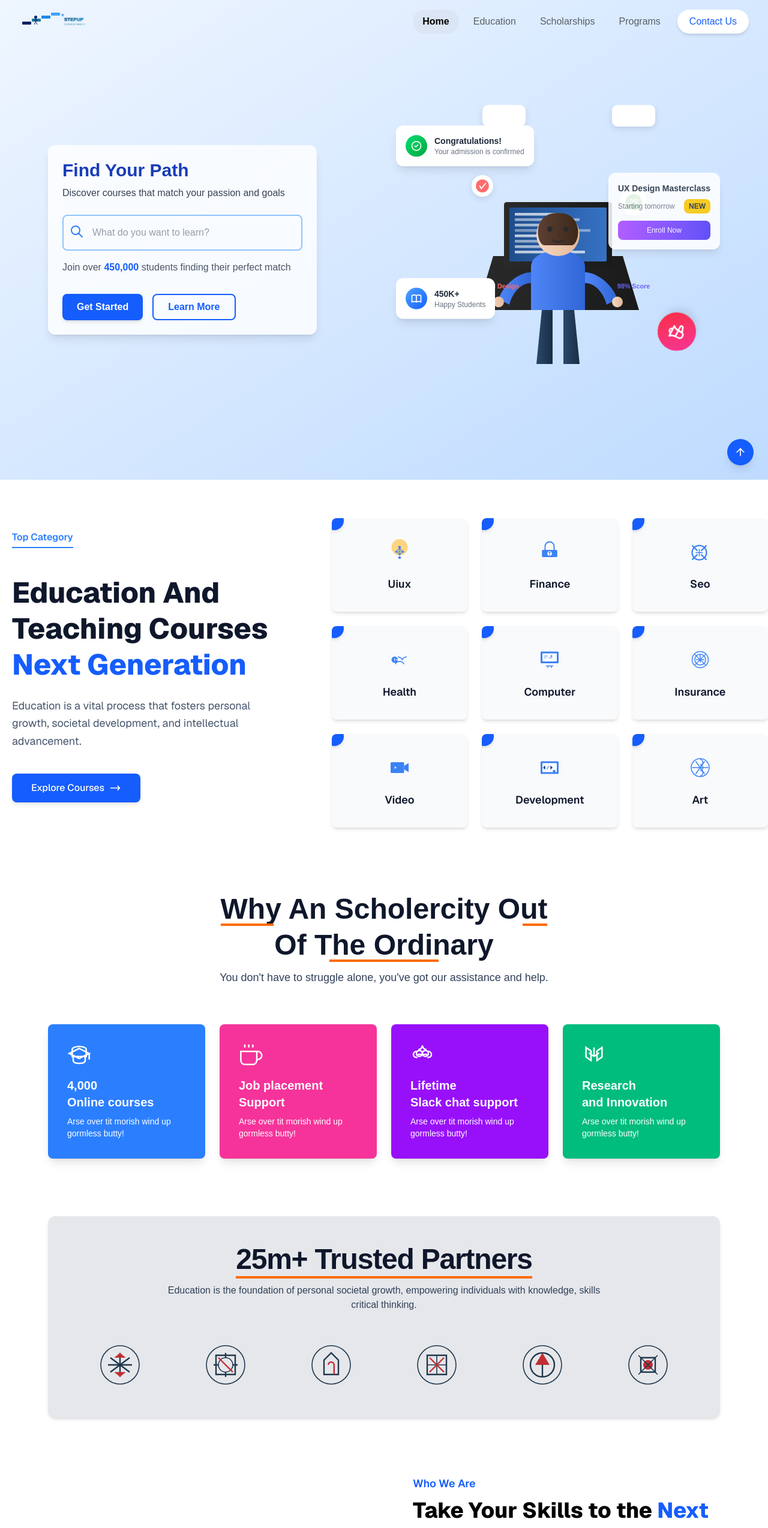
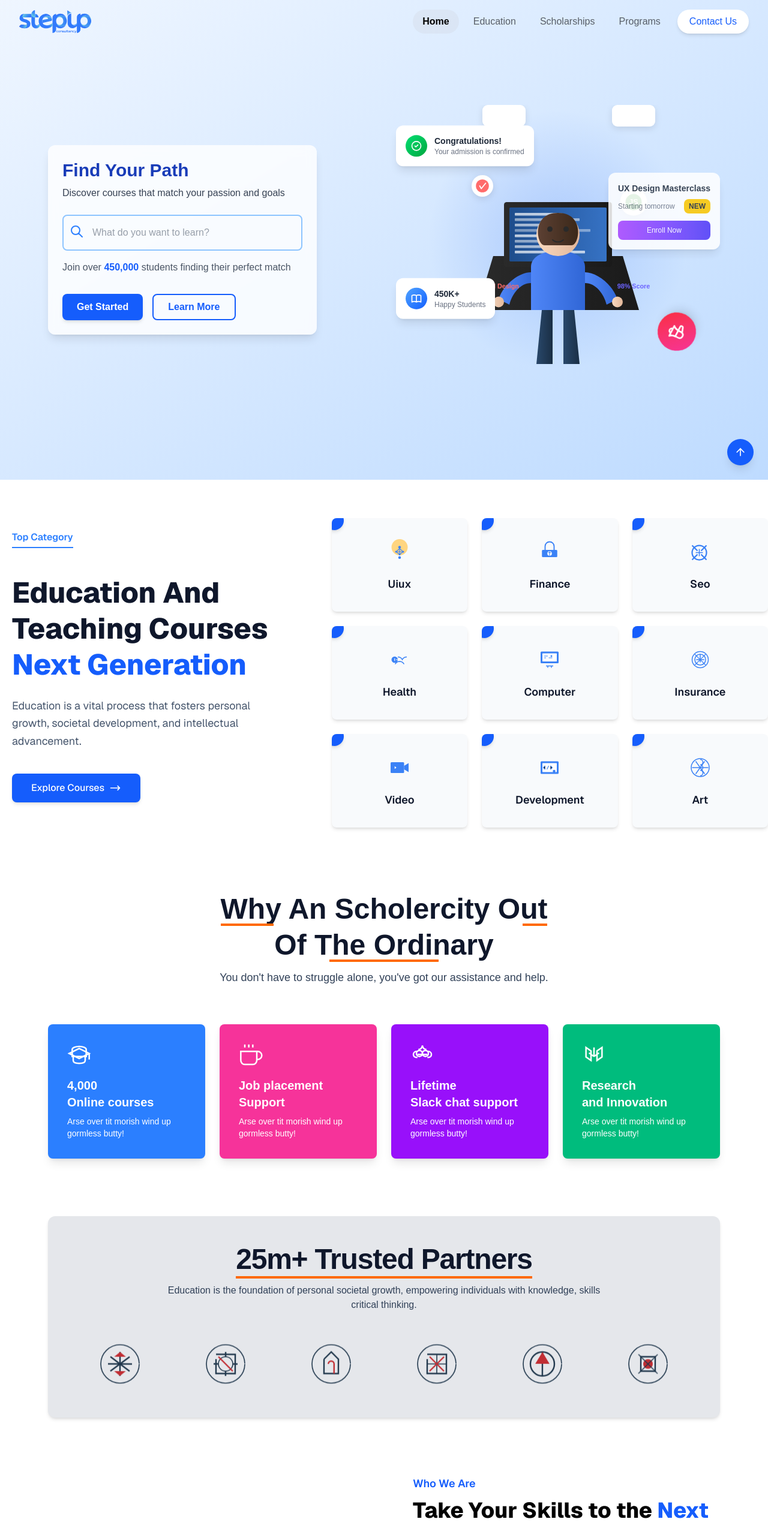
Before and after one commit to utkarshupdy/stepup_consultancy_ecom, a Next.js app: page / in a window 1280 px wide. Shown: the top 2548 px of the page at 60% size. Built offline with nearby package versions, Linux system fonts and the light colour scheme.

Commit message:
logo updated

```diff
--- a/src/components/main.js
+++ b/src/components/main.js
@@ -54,55 +54,23 @@ const Navbar = () => {
         <div className="flex justify-between items-center">
           {/* Logo */}
           <div className="flex-shrink-0">
-            <Link href="/" className="flex items-center group">
-              {/* Enhanced StepUp Consultancy Logo SVG */}
-              <div className={`relative transition-transform duration-500 transform group-hover:scale-110 ${
-                scrolled ? '' : 'hover:drop-shadow-[0_0_8px_rgba(255,255,255,0.8)]'
-              }`}>
-                <svg xmlns="http://www.w3.org/2000/svg" viewBox="0 0 240 80" width="120" height="40">
-                  {/* Modern Gradient Background */}
-                  <defs>
-                    <linearGradient id="logoGradient" x1="0%" y1="0%" x2="100%" y2="100%">
-                      <stop offset="0%" stopColor="#0A2463" />
-                      <stop offset="50%" stopColor="#247BA0" />
-                      <stop offset="100%" stopColor="#1E88E5" />
-                    </linearGradient>
-                    <filter id="glow" x="-20%" y="-20%" width="140%" height="140%">
-                      <feGaussianBlur stdDeviation="2" result="blur" />
-                      <feComposite in="SourceGraphic" in2="blur" operator="over" />
-                    </filter>
-                  </defs>
+  <Link href="/" className="flex items-center group">
+    {/* Logo from public/blue.svg */}
+    <div
+      className={`relative transition-transform duration-500 transform group-hover:scale-110 ${
+        scrolled ? "" : "hover:drop-shadow-[0_0_8px_rgba(255,255,255,0.8)]"
+      }`}
+    >
+      <img
+        src="/blue.svg"
+        alt="StepUp Consultancy Logo"
+        width={120}
+        height={40}
+      />
+    </div>
+  </Link>
+</div>
 
-                  {/* Main Logo Group */}
-                  <g>
-                    {/* Stepped Arrow Elements */}
-                    <g transform="translate(10, 40)">
-                      <rect x="0" y="0" width="30" height="10" rx="2" fill="#0A2463" />
-                      <rect x="32" y="-10" width="30" height="10" rx="2" fill="#247BA0" />
-                      <rect x="64" y="-20" width="30" height="10" rx="2" fill="#1E88E5" />
-                      <rect x="96" y="-30" width="30" height="10" rx="2" fill="#42A5F5" />
-
-                      {/* Dynamic Arrow */}
-                      <path d="M130,-25 L140,-25 L135,-15 Z" fill="#42A5F5" />
-                    </g>
-
-                    {/* Animated Figure */}
-                    <g transform="translate(55, 25)">
-                      <circle cx="0" cy="0" r="5" fill="#0A2463" />
-                      <path d="M0,5 L0,15 M-7,10 L7,10 M0,15 L-5,25 M0,15 L5,25"
-                        stroke="#0A2463" strokeWidth="2" fill="none" />
-                    </g>
-
-                    {/* Text Elements */}
-                    <g transform="translate(150, 37)">
-                      <text x="0" y="0" fontFamily="Arial, sans-serif" fontSize="16" fontWeight="bold" fill="url(#logoGradient)" filter="url(#glow)">STEPUP</text>
-                      <text x="0" y="14" fontFamily="Arial, sans-serif" fontSize="8" letterSpacing="1" fill="#247BA0">CONSULTANCY</text>
-                    </g>
-                  </g>
-                </svg>
-              </div>
-            </Link>
-          </div>
 
           {/* Desktop Navigation - Enhanced with GRAY colors instead of white */}
           <div className="hidden md:flex md:items-center md:space-x-1">
--- a/src/components/s3.js
+++ b/src/components/s3.js
@@ -1,6 +1,6 @@
 // pages/index.js
 "use client"
-import { useState } from 'react';
+import { useState, useEffect } from 'react';
 import Head from 'next/head';
 
 export default function ScholarshipPage() {
@@ -62,47 +62,67 @@ export default function ScholarshipPage() {
     }
   ];
 
-  // University logos
+  // University logos with animation attributes
   const universityLogos = [
-    <svg key="uni1" xmlns="http://www.w3.org/2000/svg" viewBox="0 0 100 100" className="w-16 h-16 md:w-20 md:h-20">
-      <circle cx="50" cy="50" r="40" fill="none" stroke="#20374c" strokeWidth="2" />
-      <path d="M30 65l40-30M30 35l40 30" stroke="#20374c" strokeWidth="3" />
-      <path d="M50 25v50" stroke="#20374c" strokeWidth="3" />
-      <path d="M25 50h50" stroke="#20374c" strokeWidth="3" />
-      <path d="M38 35l12-10 12 10" fill="#c12e34" />
-      <path d="M38 65l12 10 12-10" fill="#c12e34" />
+    <svg key="uni1" xmlns="http://www.w3.org/2000/svg" viewBox="0 0 100 100" className="w-16 h-16 md:w-20 md:h-20 logo-animation">
+      <circle cx="50" cy="50" r="40" fill="none" stroke="#20374c" strokeWidth="2" className="animate-stroke" />
+      <path d="M30 65l40-30M30 35l40 30" stroke="#20374c" strokeWidth="3" className="animate-path-draw" />
+      <path d="M50 25v50" stroke="#20374c" strokeWidth="3" className="animate-path-draw" />
+      <path d="M25 50h50" stroke="#20374c" strokeWidth="3" className="animate-path-draw" />
+      <path d="M38 35l12-10 12 10" fill="#c12e34" className="animate-fill" />
+      <path d="M38 65l12 10 12-10" fill="#c12e34" className="animate-fill" />
     </svg>,
-    <svg key="uni2" xmlns="http://www.w3.org/2000/svg" viewBox="0 0 100 100" className="w-16 h-16 md:w-20 md:h-20">
-      <circle cx="50" cy="50" r="40" fill="none" stroke="#20374c" strokeWidth="2" />
-      <path d="M30 30h40v40H30z" fill="none" stroke="#20374c" strokeWidth="3" />
-      <circle cx="50" cy="50" r="15" fill="none" stroke="#20374c" strokeWidth="2" />
-      <path d="M50 25v10M50 65v10M25 50h10M65 50h10" stroke="#20374c" strokeWidth="3" />
-      <path d="M35 35l30 30" stroke="#c12e34" strokeWidth="3" />
+    <svg key="uni2" xmlns="http://www.w3.org/2000/svg" viewBox="0 0 100 100" className="w-16 h-16 md:w-20 md:h-20 logo-animation">
+      <circle cx="50" cy="50" r="40" fill="none" stroke="#20374c" strokeWidth="2" className="animate-stroke" />
+      <path d="M30 30h40v40H30z" fill="none" stroke="#20374c" strokeWidth="3" className="animate-path-draw" />
+      <circle cx="50" cy="50" r="15" fill="none" stroke="#20374c" strokeWidth="2" className="animate-stroke" />
+      <path d="M50 25v10M50 65v10M25 50h10M65 50h10" stroke="#20374c" strokeWidth="3" className="animate-path-draw" />
+      <path d="M35 35l30 30" stroke="#c12e34" strokeWidth="3" className="animate-path-draw-accent" />
     </svg>,
-    <svg key="uni3" xmlns="http://www.w3.org/2000/svg" viewBox="0 0 100 100" className="w-16 h-16 md:w-20 md:h-20">
-      <circle cx="50" cy="50" r="40" fill="none" stroke="#20374c" strokeWidth="2" />
-      <path d="M35 40l15-15 15 15v30H35V40z" fill="none" stroke="#20374c" strokeWidth="3" />
-      <path d="M44 50a6 6 0 0112 0v20" stroke="#c12e34" strokeWidth="3" fill="none" />
+    <svg key="uni3" xmlns="http://www.w3.org/2000/svg" viewBox="0 0 100 100" className="w-16 h-16 md:w-20 md:h-20 logo-animation">
+      <circle cx="50" cy="50" r="40" fill="none" stroke="#20374c" strokeWidth="2" className="animate-stroke" />
+      <path d="M35 40l15-15 15 15v30H35V40z" fill="none" stroke="#20374c" strokeWidth="3" className="animate-path-draw" />
+      <path d="M44 50a6 6 0 0112 0v20" stroke="#c12e34" strokeWidth="3" fill="none" className="animate-path-draw-accent" />
     </svg>,
-    <svg key="uni4" xmlns="http://www.w3.org/2000/svg" viewBox="0 0 100 100" className="w-16 h-16 md:w-20 md:h-20">
-      <circle cx="50" cy="50" r="40" fill="none" stroke="#20374c" strokeWidth="2" />
-      <path d="M30 30h40v40H30z" fill="none" stroke="#20374c" strokeWidth="3" />
-      <path d="M30 50h40M50 30v40" stroke="#20374c" strokeWidth="2" />
-      <path d="M35 35l30 30M35 65l30-30" stroke="#c12e34" strokeWidth="3" />
+    <svg key="uni4" xmlns="http://www.w3.org/2000/svg" viewBox="0 0 100 100" className="w-16 h-16 md:w-20 md:h-20 logo-animation">
+      <circle cx="50" cy="50" r="40" fill="none" stroke="#20374c" strokeWidth="2" className="animate-stroke" />
+      <path d="M30 30h40v40H30z" fill="none" stroke="#20374c" strokeWidth="3" className="animate-path-draw" />
+      <path d="M30 50h40M50 30v40" stroke="#20374c" strokeWidth="2" className="animate-path-draw" />
+      <path d="M35 35l30 30M35 65l30-30" stroke="#c12e34" strokeWidth="3" className="animate-path-draw-accent" />
     </svg>,
-    <svg key="uni5" xmlns="http://www.w3.org/2000/svg" viewBox="0 0 100 100" className="w-16 h-16 md:w-20 md:h-20">
-      <circle cx="50" cy="50" r="40" fill="none" stroke="#20374c" strokeWidth="2" />
-      <circle cx="50" cy="50" r="25" fill="none" stroke="#20374c" strokeWidth="3" />
-      <path d="M50 25v50" stroke="#20374c" strokeWidth="3" />
-      <path d="M50 25l-15 25h30L50 25z" fill="#c12e34" />
+    <svg key="uni5" xmlns="http://www.w3.org/2000/svg" viewBox="0 0 100 100" className="w-16 h-16 md:w-20 md:h-20 logo-animation">
+      <circle cx="50" cy="50" r="40" fill="none" stroke="#20374c" strokeWidth="2" className="animate-stroke" />
+      <circle cx="50" cy="50" r="25" fill="none" stroke="#20374c" strokeWidth="3" className="animate-stroke" />
+      <path d="M50 25v50" stroke="#20374c" strokeWidth="3" className="animate-path-draw" />
+      <path d="M50 25l-15 25h30L50 25z" fill="#c12e34" className="animate-fill" />
     </svg>,
-    <svg key="uni6" xmlns="http://www.w3.org/2000/svg" viewBox="0 0 100 100" className="w-16 h-16 md:w-20 md:h-20">
-      <circle cx="50" cy="50" r="40" fill="none" stroke="#20374c" strokeWidth="2" />
-      <path d="M35 35h30v30H35z" fill="none" stroke="#20374c" strokeWidth="3" />
-      <circle cx="50" cy="50" r="10" fill="#c12e34" />
-      <path d="M30 30l40 40M30 70l40-40" stroke="#20374c" strokeWidth="2" />
+    <svg key="uni6" xmlns="http://www.w3.org/2000/svg" viewBox="0 0 100 100" className="w-16 h-16 md:w-20 md:h-20 logo-animation">
+      <circle cx="50" cy="50" r="40" fill="none" stroke="#20374c" strokeWidth="2" className="animate-stroke" />
+      <path d="M35 35h30v30H35z" fill="none" stroke="#20374c" strokeWidth="3" className="animate-path-draw" />
+      <circle cx="50" cy="50" r="10" fill="#c12e34" className="animate-fill" />
+      <path d="M30 30l40 40M30 70l40-40" stroke="#20374c" strokeWidth="2" className="animate-path-draw" />
     </svg>
   ];
+
+  // Animation visibility control
+  const [isVisible, setIsVisible] = useState(false);
+
+  useEffect(() => {
+    const handleScroll = () => {
+      const partnersSection = document.getElementById('partners-section');
+      if (partnersSection) {
+        const rect = partnersSection.getBoundingClientRect();
+        const isInView = rect.top < window.innerHeight * 0.75;
+        setIsVisible(isInView);
+      }
+    };
+
+    window.addEventListener('scroll', handleScroll);
+    // Initial check
+    setTimeout(handleScroll, 100);
+
+    return () => window.removeEventListener('scroll', handleScroll);
+  }, []);
 
   // Feature card component with hover effect
   function FeatureCard({ data }) {
@@ -130,6 +150,102 @@ export default function ScholarshipPage() {
         <meta name="description" content="Scholarship program details" />
         <link rel="icon" href="/favicon.ico" />
       </Head>
+
+      <style jsx global>{`
+        /* Animation keyframes */
+        @keyframes float {
+          0% { transform: translateY(0px) rotate(0deg); }
+          50% { transform: translateY(-10px) rotate(2deg); }
+          100% { transform: translateY(0px) rotate(0deg); }
+        }
+
+        @keyframes pulse {
+          0% { transform: scale(1); }
+          50% { transform: scale(1.05); }
+          100% { transform: scale(1); }
+        }
+
+        @keyframes strokeDraw {
+          to { stroke-dashoffset: 0; }
+        }
+
+        @keyframes fillIn {
+          from { opacity: 0; }
+          to { opacity: 1; }
+        }
+
+        @keyframes rotate {
+          from { transform: rotate(0deg); }
+          to { transform: rotate(360deg); }
+        }
+
+        /* Apply animations to elements */
+        .logo-animation {
+          animation: float 6s ease-in-out infinite;
+          transition: all 0.3s ease;
+        }
+
+        .logo-animation:hover {
+          transform: scale(1.1);
+        }
+
+        .animate-stroke {
+          stroke-dasharray: 250;
+          stroke-dashoffset: 250;
+          animation: strokeDraw 2s forwards;
+          animation-delay: calc(var(--index, 0) * 0.2s);
+        }
+
+        .animate-path-draw {
+          stroke-dasharray: 150;
+          stroke-dashoffset: 150;
+          animation: strokeDraw 1.5s forwards;
+          animation-delay: calc(var(--index, 0) * 0.2s + 0.5s);
+        }
+
+        .animate-path-draw-accent {
+          stroke-dasharray: 150;
+          stroke-dashoffset: 150;
+          animation: strokeDraw 1.5s forwards;
+          animation-delay: calc(var(--index, 0) * 0.2s + 1s);
+        }
+
+        .animate-fill {
+          opacity: 0;
+          animation: fillIn 1s forwards;
+          animation-delay: calc(var(--index, 0) * 0.2s + 1.5s);
+        }
+
+        .partners-visible .logo-animation:nth-child(1) {
+          animation-delay: 0.1s;
+          --index: 1;
+        }
+
+        .partners-visible .logo-animation:nth-child(2) {
+          animation-delay: 0.2s;
+          --index: 2;
+        }
+
+        .partners-visible .logo-animation:nth-child(3) {
+          animation-delay: 0.3s;
+          --index: 3;
+        }
+
+        .partners-visible .logo-animation:nth-child(4) {
+          animation-delay: 0.4s;
+          --index: 4;
+        }
+
+        .partners-visible .logo-animation:nth-child(5) {
+          animation-delay: 0.5s;
+          --index: 5;
+        }
+
+        .partners-visible .logo-animation:nth-child(6) {
+          animation-delay: 0.6s;
+          --index: 6;
+        }
+      `}</style>
 
       <main className="max-w-6xl mx-auto px-4 py-12">
         {/* Header Section with orange underline */}
@@ -163,7 +279,10 @@ export default function ScholarshipPage() {
         </div>
 
         {/* Partners Section */}
-        <div className="bg-gray-200 rounded-xl p-8 md:p-12 shadow-md">
+        <div
+          id="partners-section"
+          className={`bg-gray-200 rounded-xl p-8 md:p-12 shadow-md transition-all duration-1000 ${isVisible ? 'partners-visible' : 'opacity-90'}`}
+        >
           <h2 className="text-4xl md:text-5xl font-bold text-center mb-4 text-slate-900 tracking-tight">
             <span className="relative inline-block">
               25m+ Trusted Partners
@@ -178,7 +297,11 @@ export default function ScholarshipPage() {
           {/* University Logos */}
           <div className="grid grid-cols-3 md:grid-cols-6 gap-8 justify-items-center">
             {universityLogos.map((logo, index) => (
-              <div key={index} className="flex items-center justify-center">
+              <div
+                key={index}
+                className={`flex items-center justify-center transform transition-all duration-500 ${isVisible ? 'translate-y-0 opacity-100' : 'translate-y-10 opacity-0'}`}
+                style={{ transitionDelay: `${index * 100}ms` }}
+              >
                 {logo}
               </div>
             ))}
```
Also changed, not shown: public/blue.svg (added).
